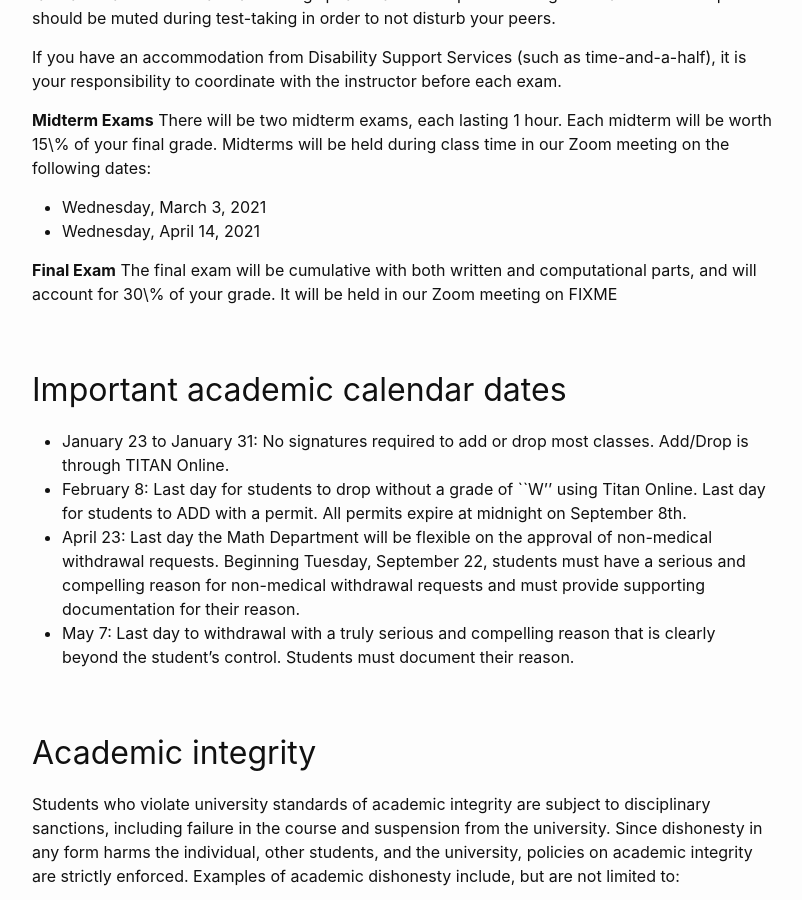
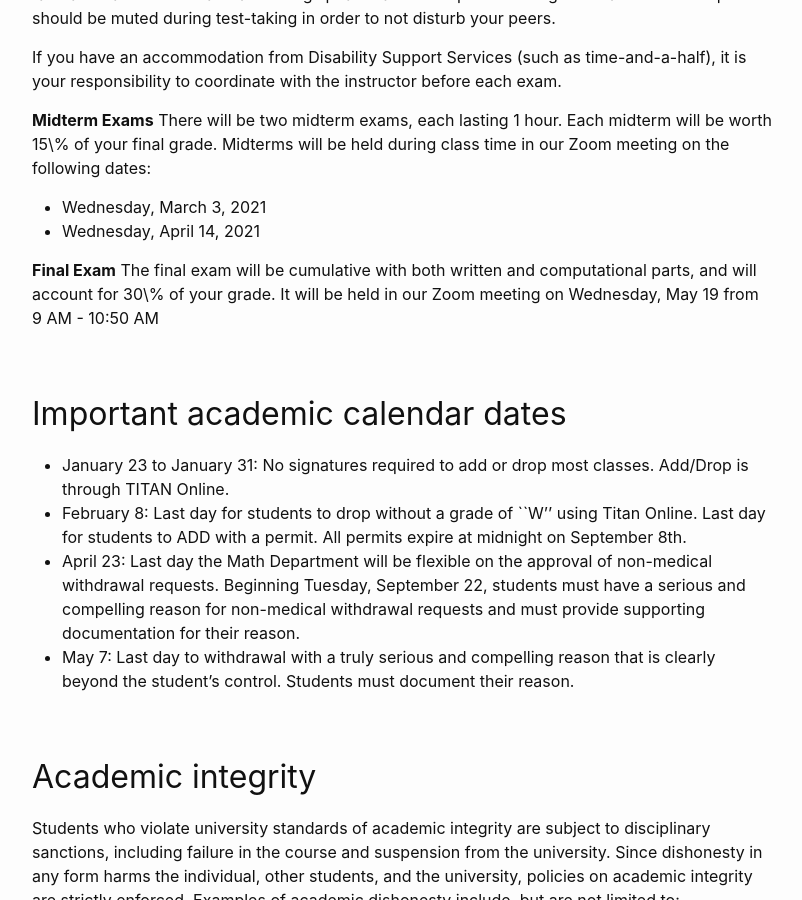
Before and after one commit to wcasper/math107spring2021, a Jekyll site: the page built from extras/syllabus.md, in a window 1280 px wide and 900 px high, scrolled down 4785 px. Shown: the whole window, without its empty margins (238-1040 px from the left). Built offline with Jekyll 4.4.1, drawn with Linux system fonts in a browser that asks for light colours.

Commit message:
added final exam time

```diff
--- a/extras/syllabus.md
+++ b/extras/syllabus.md
@@ -128,7 +128,7 @@ Midterms will be held during class time in our Zoom meeting on the following dat
 
 **Final Exam**
 The final exam will be cumulative with both written and computational parts, and will account for 30\% of your grade.
-It will be held in our Zoom meeting on FIXME
+It will be held in our Zoom meeting on Wednesday, May 19 from 9 AM - 10:50 AM
 
 ## Important academic calendar dates
 * January 23 to January 31: No signatures required to add or drop most classes. Add/Drop is through TITAN Online.
```
